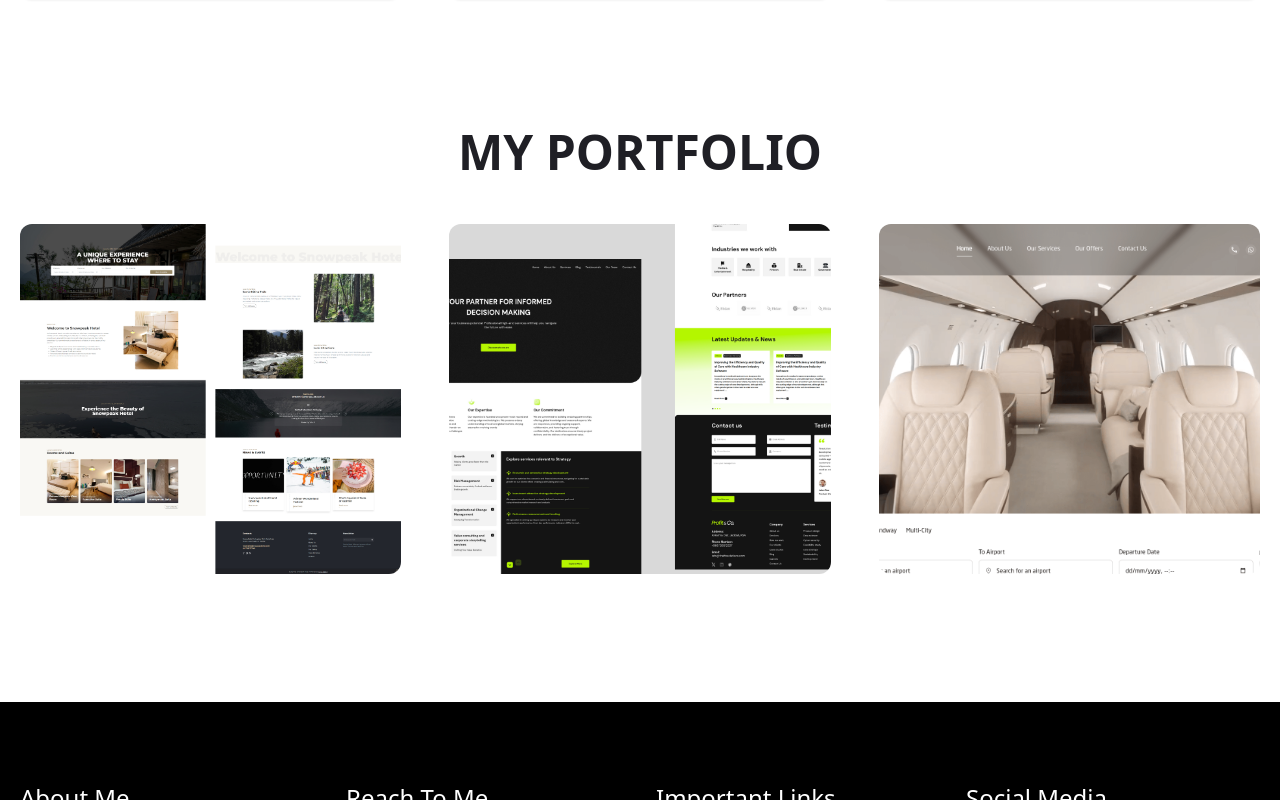
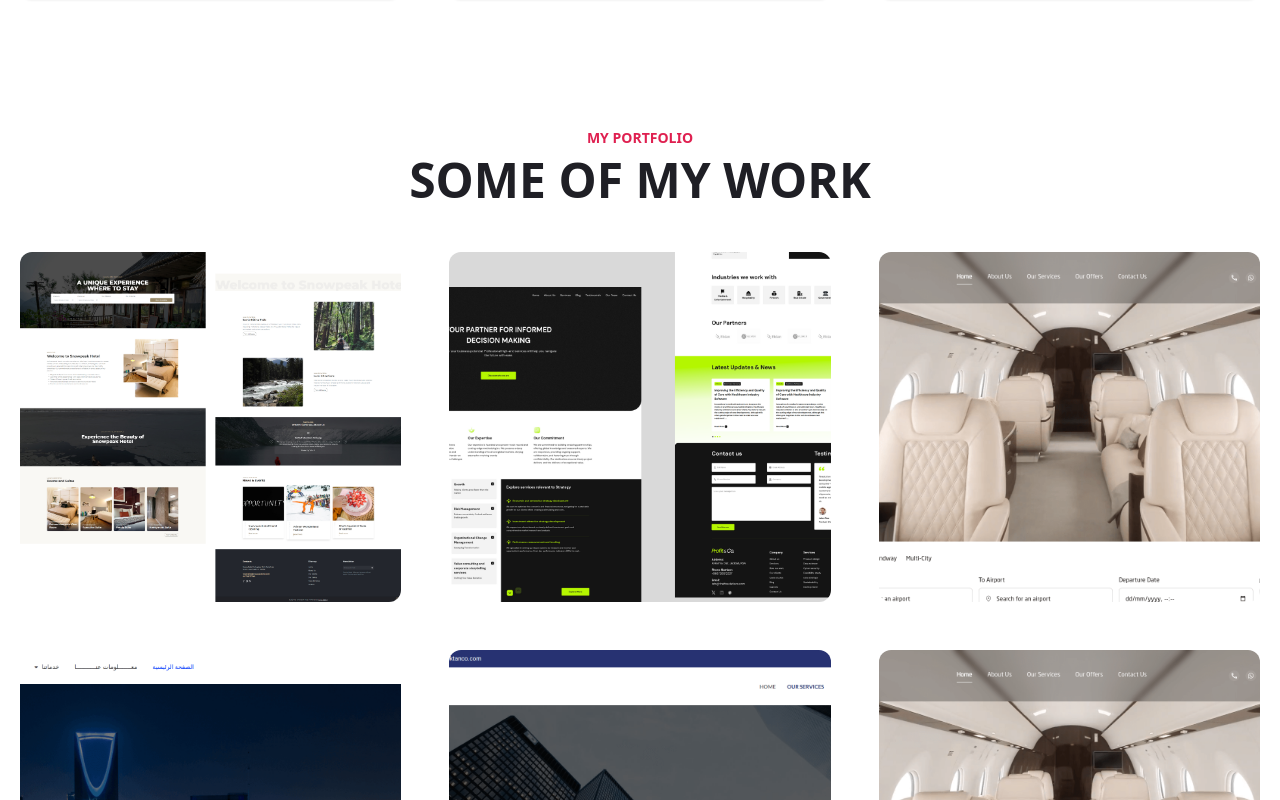
Before and after one commit to umarbashirr/umarbashir.com, a Next.js app: page / in a window 1280 px wide. Shown: the part 4460-5260 px from the top of the page. Built offline with nearby package versions, Linux system fonts and the light colour scheme; no server answers.

Commit message:
issue in landing page resolved

```diff
--- a/app/(root)/page.tsx
+++ b/app/(root)/page.tsx
@@ -11,6 +11,7 @@ import SectionWithMargin from "../../components/SectionWithMargin";
 import { SectionTitle } from "@/components";
 import { OUR_PORTFOLIO } from "@/utils/siteData";
 import SinglePortfolio from "@/components/Portfolio/SinglePortfolio";
+import PortfolioSection from "../../components/Portfolio/Portfolio";
 
 export const metadata: Metadata = {
   title: "Home | Umar Bashir Rather - Freelance Web Developer & SEO Specialist",
@@ -53,7 +54,7 @@ function addPersonJsonLd() {
         "@type": "Organization",
         name: "Self-Employed",
       },
-      email: "mailto:contact@umarbashir.com",
+      email: "mailto:mail.umarbashir@gmail.com",
     }`,
   };
 }
@@ -72,18 +73,7 @@ export default function Home() {
       <Banner />
       <ServicesBlock />
       <SectionWithMargin>
-        <div>
-          <SectionTitle title={OUR_PORTFOLIO.title} isCentered={true} />
-          <div className="container mx-auto px-5">
-            <div className="row grid grid-cols-1 md:grid-cols-2 lg:grid-cols-2 xl:grid-cols-3  mt-12 gap-12">
-              {OUR_PORTFOLIO.porfolios
-                ?.slice(0, 3)
-                ?.map((portfolio: Portfolio, index: number) => {
-                  return <SinglePortfolio key={index} portfolio={portfolio} />;
-                })}
-            </div>
-          </div>
-        </div>
+        <PortfolioSection />
       </SectionWithMargin>
     </>
   );
--- a/components/Portfolio/Portfolio.tsx
+++ b/components/Portfolio/Portfolio.tsx
@@ -4,7 +4,7 @@ import { OUR_PORTFOLIO } from "../../utils/siteData";
 import SinglePortfolio from "./SinglePortfolio";
 import { Portfolio as PortfolioProps } from "@/interfaces/portfolio";
 
-const Portfolio = () => {
+const PortfolioSection = () => {
   return (
     <div>
       <div className="container mx-auto px-5">
@@ -25,4 +25,4 @@ const Portfolio = () => {
   );
 };
 
-export default Portfolio;
+export default PortfolioSection;
```
